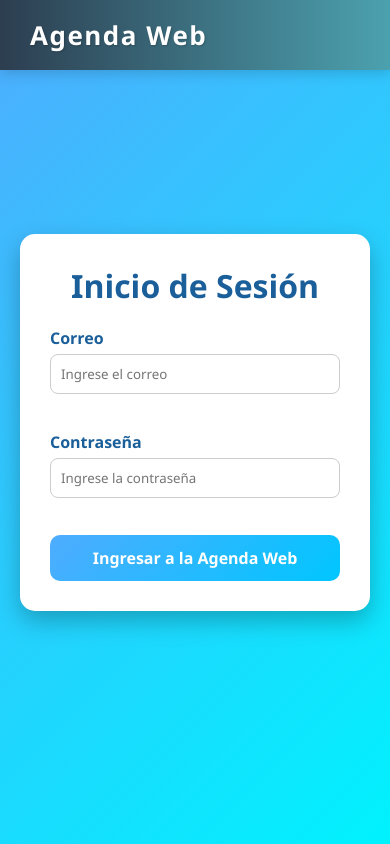
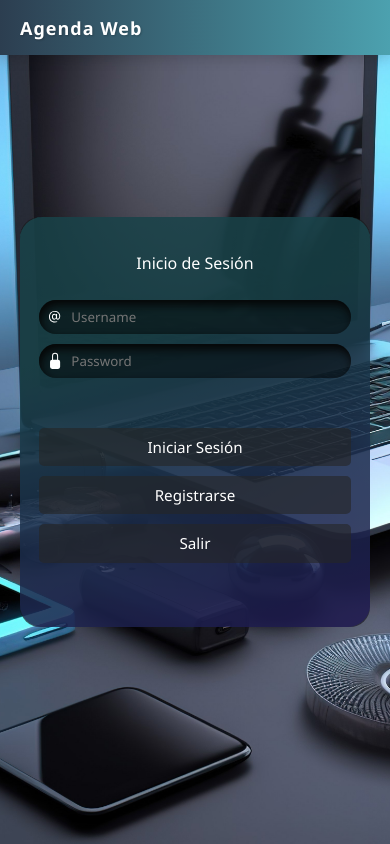
Before and after one commit to alacan-2024010/AgendaWeb, a plain HTML site: page index/index.html in a window 390 px wide. Drawn offline with Linux system fonts and the light colour scheme.

Commit message:
Se mejoro el estilo del css y del login

```diff
--- a/Styles/inicioSesion.css
+++ b/Styles/inicioSesion.css
@@ -7,7 +7,10 @@
 
 body {
     height: 100vh;
-    background: linear-gradient(135deg, #4facfe, #00f2fe);
+    background-image: url("../img/FondoInicio.jpg");
+    background-size: cover;
+    background-position: center;
+    background-repeat: no-repeat;
     display: flex;
     justify-content: center;
     align-items: center;
@@ -42,61 +45,213 @@ body {
     transform: scale(1.05);
 }
 
-.contenedor1 {
-    background-color: #ffffff;
-    width: 350px;
-    padding: 30px;
-    border-radius: 15px;
-    box-shadow: 0px 10px 25px rgba(0, 0, 0, 0.25);
-    text-align: center;
-    animation: aparecer 1s ease-in-out;
+.form {
+    display: flex;
+    flex-direction: column;
+    gap: 10px;
+    padding-left: 2em;
+    padding-right: 2em;
+    padding-bottom: 0.4em;
+    background-color: rgba(23, 23, 23, 0.65);
+    border-radius: 25px;
+    transition: 0.4s ease-in-out;
 }
 
-.contenedor1 h1 {
-    margin-bottom: 20px;
-    color: #1a5f9a;
+.contenedor1 {
+    background: linear-gradient(
+        163deg,
+        rgba(29, 201, 228, 0.6) 30%,
+        rgba(55, 0, 255, 0.6) 110%
+    );
+    border-radius: 22px;
+    transition: all 0.3s;
 }
 
-.contenedor1 label {
-    display: block;
-    text-align: left;
-    margin-bottom: 5px;
-    font-weight: bold;
-    color: #1a5f9a;
+.contenedor2 {
+    border-radius: 0;
+    transition: all 0.2s;
 }
 
-.contenedor1 input {
-    width: 100%;
-    padding: 10px;
-    margin-bottom: 15px;
-    border-radius: 8px;
-    border: 1px solid #ccc;
-    outline: none;
-    transition: border 0.3s;
+.contenedor2:hover {
+    transform: scale(0.98);
+    border-radius: 20px;
 }
 
-.contenedor1 input:focus {
-    border: 1px solid #5099da;
+.contenedor1:hover {
+    box-shadow: 0px 0px 30px 1px rgba(0, 255, 117, 0.3);
 }
 
-.contenedor1 button {
-    width: 100%;
-    padding: 12px;
-    background: linear-gradient(135deg, #4facfe, #00c6ff);
-    border: none;
-    border-radius: 10px;
-    color: white;
-    font-size: 16px;
-    font-weight: bold;
-    cursor: pointer;
-    transition: transform 0.3s, box-shadow 0.3s;
+.inicio {
+    text-align: center;
+    margin: 2em;
+    color: rgb(255, 255, 255);
+    font-size: 1.2em;
 }
 
-.contenedor1 button:hover {
-    transform: scale(1.05);
-    box-shadow: 0px 8px 20px #3988ce99;
+.field {
+    display: flex;
+    align-items: center;
+    justify-content: center;
+    gap: 0.5em;
+    border-radius: 25px;
+    padding: 0.6em;
+    border: none;
+    outline: none;
+    color: white;
+    background-color: rgba(0, 0, 0, 0.45);
+    box-shadow: inset 2px 5px 10px rgb(5, 5, 5);
 }
 
-.contenedor1 a {
-    text-decoration: none;
+.input-icon {
+    height: 1.3em;
+    width: 1.3em;
+    fill: white;
 }
+
+.input-field {
+    background: none;
+    border: none;
+    outline: none;
+    width: 100%;
+    color: #d3d3d3;
+}
+
+.form .btn {
+    display: flex;
+    justify-content: center;
+    flex-direction: row;
+    margin-top: 2.5em;
+}
+
+.button1 {
+    padding: 0.5em;
+    padding-left: 1.1em;
+    padding-right: 1.1em;
+    border-radius: 5px;
+    margin-right: 0.5em;
+    border: none;
+    outline: none;
+    transition: 0.4s ease-in-out;
+    background-color: rgba(37, 37, 37, 0.6);
+    color: white;
+}
+
+.button1:hover {
+    background-color: #21756a;
+    color: white;
+}
+
+.button2 {
+    padding: 0.5em;
+    padding-left: 2.3em;
+    padding-right: 2.3em;
+    border-radius: 5px;
+    border: none;
+    outline: none;
+    transition: 0.4s ease-in-out;
+    background-color: rgba(37, 37, 37, 0.6);
+    color: white;
+}
+
+.button2:hover {
+    background-color: #21756a;
+    color: white;
+}
+
+.button3 {
+    margin-bottom: 3em;
+    padding: 0.5em;
+    border-radius: 5px;
+    border: none;
+    outline: none;
+    transition: 0.4s ease-in-out;
+    background-color: rgba(37, 37, 37, 0.6);
+    color: white;
+}
+
+.button3:hover {
+    background-color: red;
+    color: white;
+}
+
+@media (max-width: 768px) {
+
+    body {
+        padding: 20px;
+    }
+
+    .navbar {
+        height: 60px;
+        padding: 0 20px;
+    }
+
+    .navbar h2 {
+        font-size: 22px;
+    }
+
+    .contenedor1 {
+        width: 90%;
+    }
+
+    .form {
+        padding: 1.5em;
+    }
+
+    .inicio {
+        font-size: 1.1em;
+        margin: 1.5em;
+    }
+
+    .form .btn {
+        flex-direction: column;
+        gap: 10px;
+    }
+
+    .button1,
+    .button2,
+    .button3 {
+        width: 100%;
+    }
+}
+
+@media (max-width: 480px) {
+
+    .navbar {
+        height: 55px;
+    }
+
+    .navbar h2 {
+        font-size: 18px;
+        letter-spacing: 1px;
+    }
+
+    .contenedor1 {
+        width: 100%;
+    }
+
+    .form {
+        padding: 1.2em;
+        border-radius: 20px;
+    }
+
+    .inicio {
+        font-size: 1em;
+        margin: 1em;
+    }
+
+    .field {
+        padding: 0.5em;
+    }
+
+    .input-icon {
+        height: 1.1em;
+        width: 1.1em;
+    }
+
+    .button1,
+    .button2,
+    .button3 {
+        font-size: 0.95em;
+        padding: 0.6em;
+    }
+}
--- a/index/index.html
+++ b/index/index.html
@@ -3,24 +3,58 @@
 <head>
 	<meta charset="UTF-8">
 	<meta name="viewport" content="width=device-width, initial-scale=1.0">
-    <title>Inicio de Sesion de Agenda Web</title>
+	<title>Inicio de Sesión - Agenda Web</title>
 	<link rel="stylesheet" href="../Styles/inicioSesion.css">
 </head>
 <body>
+
 	<nav class="navbar">
 		<h2>Agenda Web</h2>
 	</nav>
+
 	<div class="contenedor1">
-        <h1>Inicio de Sesión</h1>
-        <label for="labelCorreo">Correo</label>
-        <input type="text" name="correo" placeholder="Ingrese el correo" required>
-        <br></br>
-        <label for=" labelContraseña">Contraseña</label>
-        <input type="password" name="contraseña" placeholder="Ingrese la contraseña" required></input>
-        <br></br>
-        <a href="../index/contactos.html">
-            <button type = "submit">Ingresar a la Agenda Web</button>
-        </a>
+		<div class="contenedor2">
+			<form class="form" action="../index/contactos.html">
+				<p class="inicio">Inicio de Sesión</p>
+
+				<div class="field">
+					<svg
+						viewBox="0 0 16 16"
+						fill="currentColor"
+						height="16"
+						width="16"
+						xmlns="http://www.w3.org/2000/svg"
+						class="input-icon"
+					>
+						<path d="M13.106 7.222c0-2.967-2.249-5.032-5.482-5.032-3.35 0-5.646 2.318-5.646 5.702 0 3.493 2.235 5.708 5.762 5.708.862 0 1.689-.123 2.304-.335v-.862c-.43.199-1.354.328-2.29.328-2.926 0-4.813-1.88-4.813-4.798 0-2.844 1.921-4.881 4.594-4.881 2.735 0 4.608 1.688 4.608 4.156 0 1.682-.554 2.769-1.416 2.769-.492 0-.772-.28-.772-.76V5.206H8.923v.834h-.11c-.266-.595-.881-.964-1.6-.964-1.4 0-2.378 1.162-2.378 2.823 0 1.737.957 2.906 2.379 2.906.8 0 1.415-.39 1.709-1.087h.11c.081.67.703 1.148 1.503 1.148 1.572 0 2.57-1.415 2.57-3.643zm-7.177.704c0-1.197.54-1.907 1.456-1.907.93 0 1.524.738 1.524 1.907S8.308 9.84 7.371 9.84c-.895 0-1.442-.725-1.442-1.914z"></path>
+					</svg>
+
+					<input type="text"class="input-field" placeholder="Username"/>
 				</div>
+
+				<div class="field">
+					<svg
+						viewBox="0 0 16 16"
+						fill="currentColor"
+						height="16"
+						width="16"
+						xmlns="http://www.w3.org/2000/svg"
+						class="input-icon"
+					>
+						<path d="M8 1a2 2 0 0 1 2 2v4H6V3a2 2 0 0 1 2-2zm3 6V3a3 3 0 0 0-6 0v4a2 2 0 0 0-2 2v5a2 2 0 0 0 2 2h6a2 2 0 0 0 2-2V9a2 2 0 0 0-2-2z"></path>
+					</svg>
+
+					<input type="password" class="input-field"placeholder="Password"/>
+				</div>
+
+				<div class="btn">
+					<button class="button1">Iniciar Sesión</button>
+					<button type="button" class="button2">Registrarse</button>
+				</div>
+                <button type="button" class="button3">Salir</button>
+			</form>
+		</div>
+	</div>
+
 </body>
 </html>
```
Also changed, not shown: img/FondoInicio.jpg (added). Lines whose indentation alone changed are shown as unchanged.
